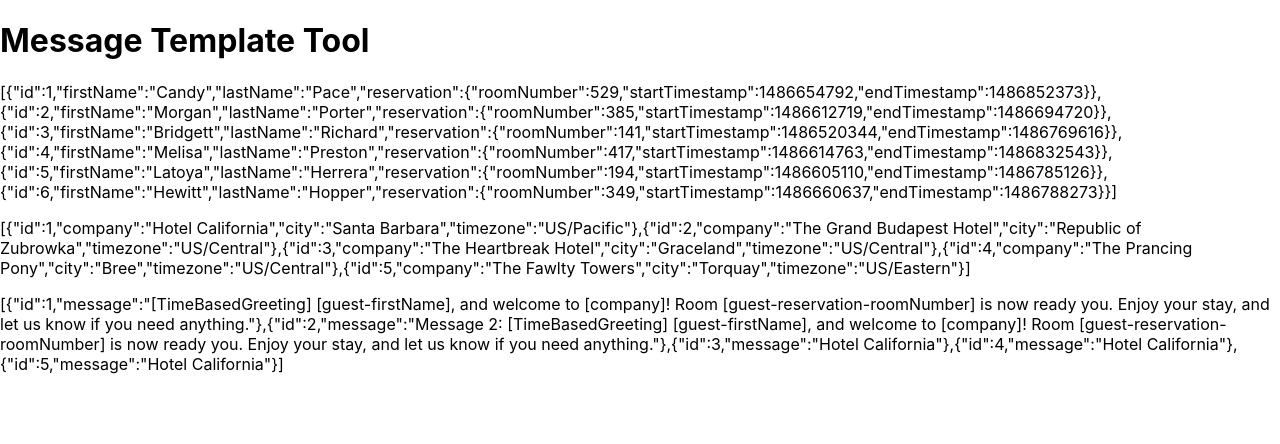
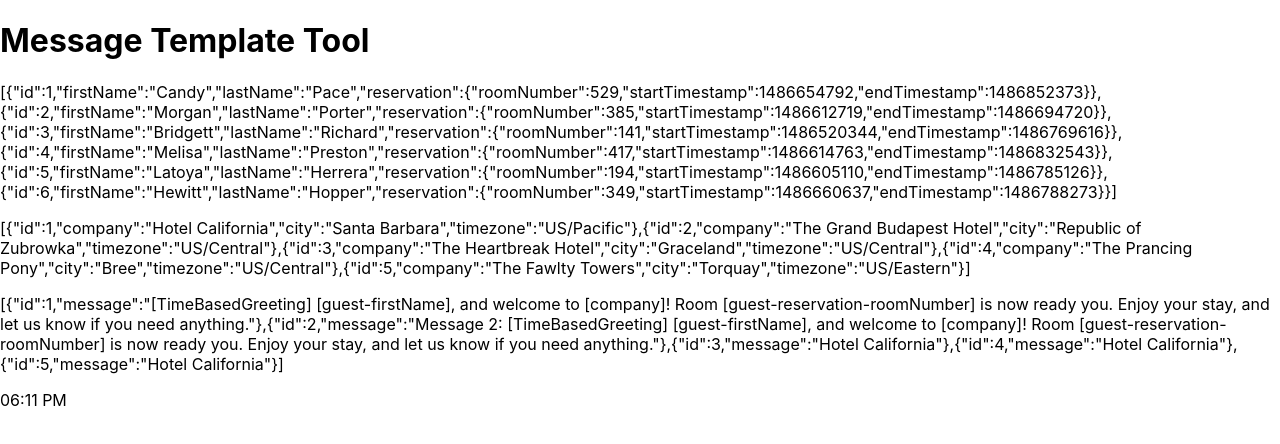
Before and after one commit to AnthonyDampier/message_template_tool, a React (Create React App) app: page / in a window 1280 px wide. Shown: the top 444 px of the page. Built offline with nearby package versions, Linux system fonts and the light colour scheme.

Commit message:
create getCurrentTime function and organized

```diff
--- a/src/App.js
+++ b/src/App.js
@@ -1,20 +1,32 @@
 import * as React from 'react';
 import {} from "@mui/material";
 
-// imported data from asset folder
-import GuestData from './assets/Guests.json';
-import CompaniesData from './assets/Companies.json';
-import Messages from './assets/messages.json';
+// data imported from asset/data folder
+import guestData from './assets/data/Guests.json';
+import companiesData from './assets/data/Companies.json';
+import messageTemplates from './assets/data/MessageTemplates.json';
+import timeBasedGreeting from './assets/data/TimeBasedGreetings.json';
+
+// tools import from asset/tool folder
+import getCurrentTime from './assets/tools/GetCurrentTime';
+
+//components
+import UserInterface from './components/UserInterface'
 
 export default function App() {
+
   return (
     <div className="App">
       <header className="App-header">
         <h1>Message Template Tool</h1>
       </header>
-      <p>{JSON.stringify(GuestData)}</p>
-      <p>{JSON.stringify(CompaniesData)}</p>
-      <p>{JSON.stringify(Messages)}</p>
+      <UserInterface
+        guestData={guestData}
+        companiesData={companiesData}
+        messageTemplates={messageTemplates}
+        timeBasedGreetings={timeBasedGreeting}
+        getCurrentTime={getCurrentTime}
+      />
     </div>
   );
 }
--- /dev/null
+++ b/src/assets/data/TimeBasedGreetings.json
@@ -0,0 +1,22 @@
+[
+    {
+        "id": 1,
+        "key": "morning",
+        "greeting": "Good morning"
+    },
+    {
+        "id": 2,
+        "key": "afternoon",
+        "greeting": "Good afternoon"
+    },
+    {
+        "id": 3,
+        "key": "evening",
+        "greeting": "Good evening"
+    },
+    {
+        "id": 4,
+        "key": "default",
+        "greeting": "Greetings"
+    }
+]
--- /dev/null
+++ b/src/assets/tools/GetCurrentTime.jsx
@@ -0,0 +1,19 @@
+export default function getCurrentTime(){
+    let date = new Date();
+    let hh = date.getHours();
+    let mm = date.getMinutes();
+    let session = "AM";
+
+    if(hh === 0){
+        hh = 12;
+    }
+    if(hh > 12){
+        hh = hh - 12;
+        session = "PM";
+    }
+
+    hh = (hh < 10) ? "0" + hh : hh;
+    mm = (mm < 10) ? "0" + mm : mm;
+
+    return hh + ":" + mm + " " + session; // 01:01 PM
+}
--- /dev/null
+++ b/src/components/UserInterface.jsx
@@ -0,0 +1,16 @@
+import { Box } from "@mui/system";
+
+export default function UserInterface({guestData, companiesData, messageTemplates, timeBasedGreeting, getCurrentTime}){
+    return(
+        <Box>
+            <p>{JSON.stringify(guestData)}</p>
+            <p>{JSON.stringify(companiesData)}</p>
+            <p>{JSON.stringify(messageTemplates)}</p>
+            <p>{JSON.stringify(timeBasedGreeting)}</p>
+            <p>{getCurrentTime()}</p>
+            {/* select guest */}
+
+            {/* select company */}
+        </Box>
+    )
+}
```
Also changed, not shown: src/assets/data/Companies.json (renamed from src/assets/Companies.json), src/assets/data/Guests.json (renamed from src/assets/Guests.json), src/assets/data/MessageTemplates.json (renamed from src/assets/messages.json).
